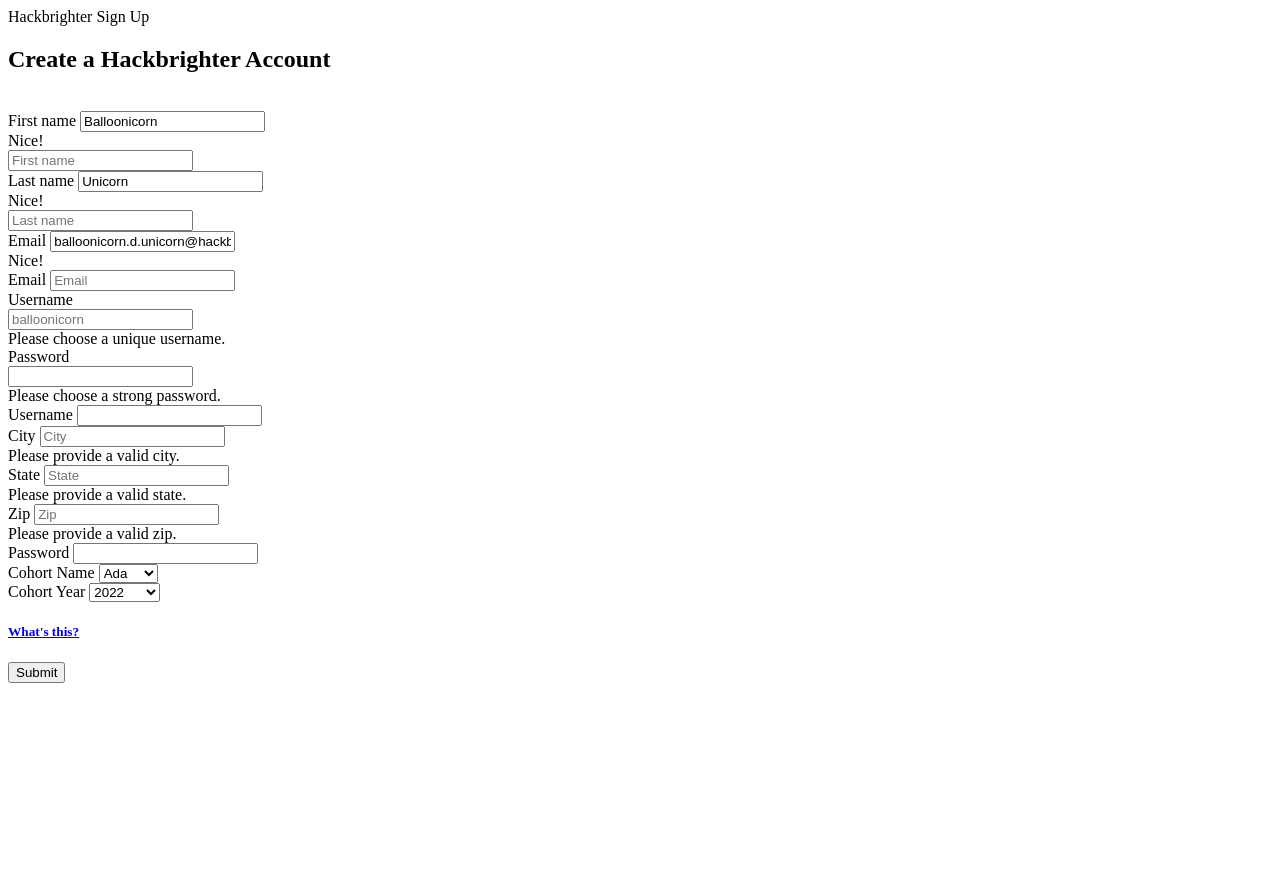
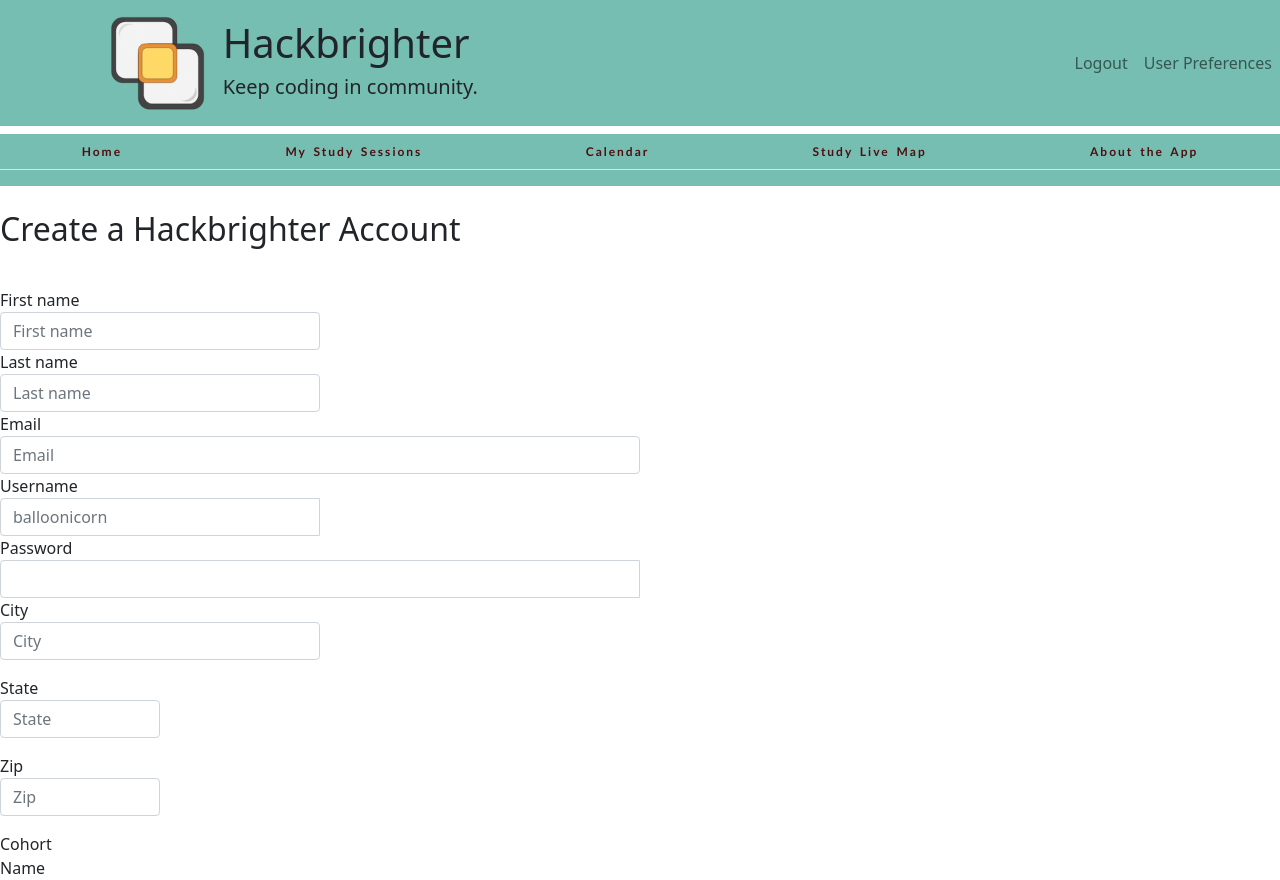
Before and after one commit to HobbesE/Study-Buddy-Finder, a Flask app: page /register in a window 1280 px wide. Shown: the top 880 px of the page. Before the commit the page ends 683 px from the top, so only its background shows below. Run offline with Flask 2, Linux system fonts and the light colour scheme.

Commit message:
Fine tuning HTML

```diff
--- a/templates/register.html
+++ b/templates/register.html
@@ -1,40 +1,33 @@
+{% extends "base.html" %}
 {% block title %}Hackbrighter Sign Up{% endblock %}
 
 {% block content %}
-
+<div container>
     <p id= "reg_intro" class="intro"><h2>Create a Hackbrighter Account</h2></p><br>
     <form action="/register" method="POST" class="needs-validation" novalidate>
         <div class="form-row">
             <div class="col-md-6">
         <div class="col-md-6">
             <label for="validationCustom01">First name</label>
-            <input type="text" name="first_name" class="form-control" id="validationCustom01" placeholder="First name" value="Balloonicorn" required>
+            <input type="text" name="first_name" class="form-control" id="validationCustom01" placeholder="First name" required>
             <div class="valid-feedback">
                 Nice!
             </div>
         </div>
         <div class="col-md-6">
-            <input type="text" name="first_name" class="form-control" id="validationCustom01" placeholder="First name" required>
-        </div>
-        <div class="col-md-6">
             <label for="validationCustom02">Last name</label>
-            <input type="text" name="last_name" class="form-control" id="validationCustom02" placeholder="Last name" value="Unicorn" required>
+            <input type="text" name="last_name" class="form-control" id="validationCustom02" placeholder="Last name" required>
                 <div class="valid-feedback">
                     Nice!
                 </div>
             </div>
-            <input type="text" name="last_name" class="form-control" id="validationCustom02" placeholder="Last name" required>
-        </div>
         <div class="form-row">
             <div class="form-group">
             <label for="validationCustom03">Email</label>
-            <input type="text" name= "email" class="form-control" id="validationCustom02" placeholder="Email" value="balloonicorn.d.unicorn@hackbright.com" required>
+            <input type="text" name= "email" class="form-control" id="validationCustom02" placeholder="Email" required>
                 <div class="valid-feedback">
                     Nice!
                 </div>
-            <div class="col-md-6">
-                <label for="validationCustom03">Email</label>
-                <input type="text" name= "email" class="form-control" id="validationCustom02" placeholder="Email" required>
             </div>
         </div>
         <div class="form-row">
@@ -55,9 +48,6 @@
                         Please choose a strong password.
                     </div>
                 </div>
-              </div>
-                <label for="validationCustomUsername">Username</label>
-                <input type="text" name="username" class="form-control" id="validationCustomUsername" aria-describedby="inputGroupPrepend" required>
             </div>
         </div>
         <div class="form-row">
@@ -82,10 +72,6 @@
                 Please provide a valid zip.
             </div>
             </div>
-        <div class="col-md-6">
-            <label for="validationCustomPassword">Password</label>
-            <input type="password" name="password" class="form-control" id="validationCustomUsername" aria-describedby="inputGroupPrepend" required>
-        </div>
 
         </div>
         <div class="form-row">
@@ -94,7 +80,6 @@
           <label for="validationCustom07">Cohort Name</label>
           <select name="cohort_name">
               <option value="Ada">Ada</option>
-@@ -83,7 +42,8 @@
               <option value="Grace">Grace</option>
           </select>
           </div>
@@ -104,7 +89,6 @@
           <label for="validationCustom08">Cohort Year</label>
           <select name="cohort_year">
               <option value="2019">2022</option>
-@@ -92,32 +52,18 @@
               <option value="Beyond">Beyond!</option>
           </select>
           <h5><a href="/define-cohort">What's this?</a></h5>
@@ -115,7 +99,7 @@
 
     </div>
     </form>
-
+</div>
 
     <script>
     // Example starter JavaScript for disabling form submissions if there are invalid fields
```
Lines whose indentation alone changed are shown as unchanged.
